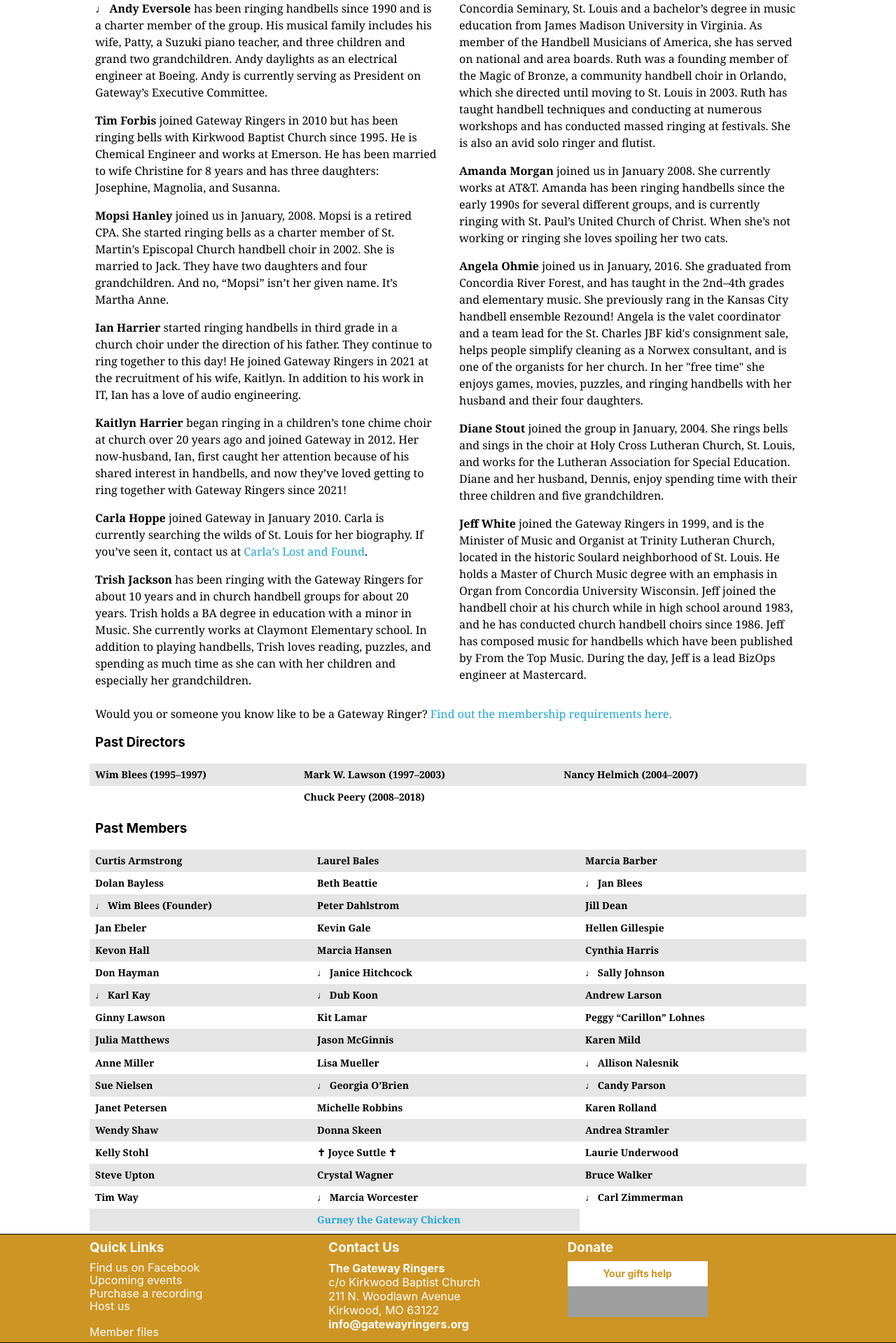
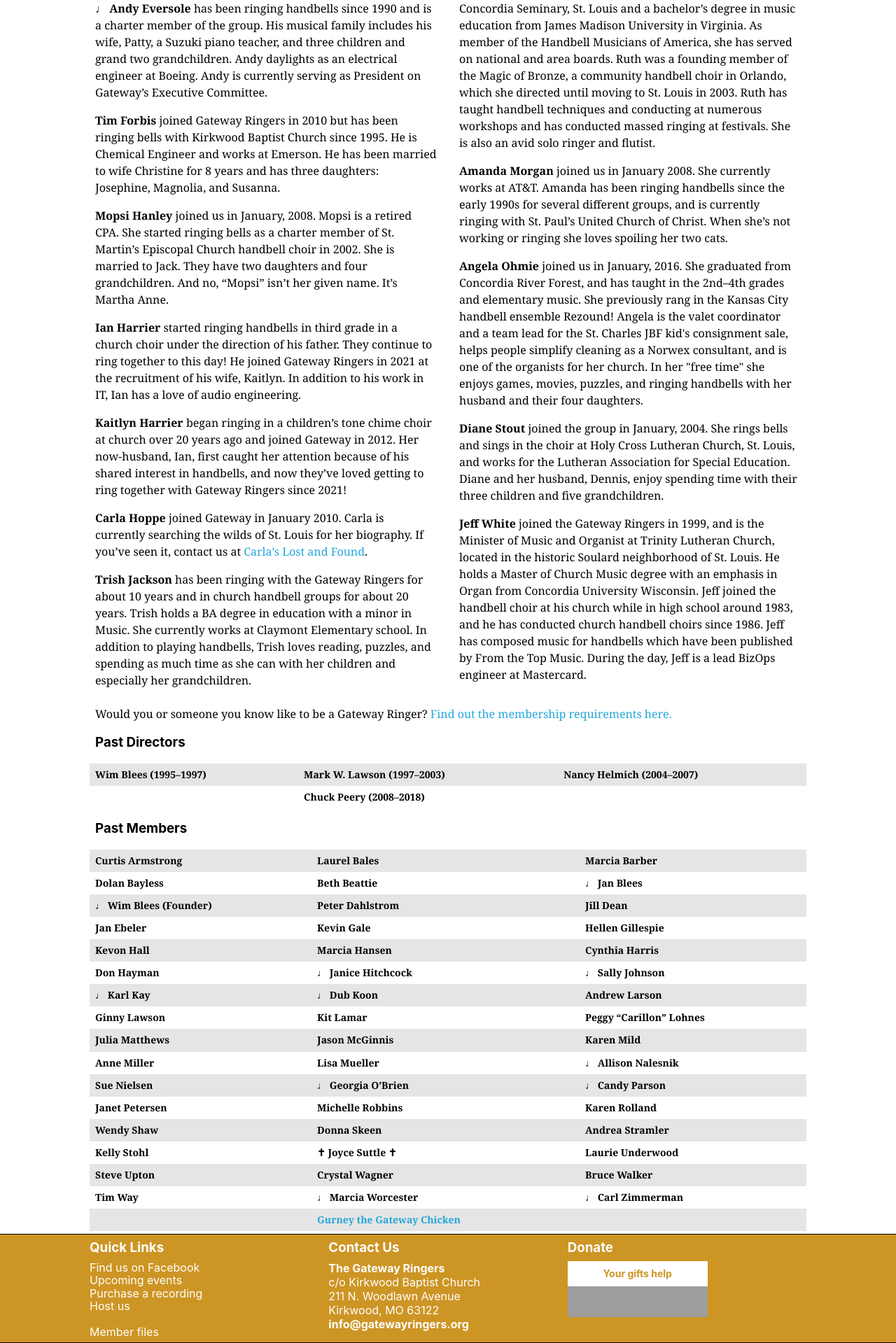
Before and after one commit to GatewayRingers/GatewayRingers.github.io, a Jekyll site: the page built from musicians.html, in a window 1280 px wide. Shown: the part 1535-3454 px from the top of the page at 70% size. Built offline with Jekyll 4.4.1, drawn with Linux system fonts in a browser that asks for light colours; nearby versions of some CDN libraries; grey boxes are pictures that could not be loaded.

Commit message:
Update musicians.html

```diff
--- a/musicians.html
+++ b/musicians.html
@@ -231,6 +231,7 @@ title: Gateway Musicians
             <tr class="stripe-dark">
                 <th class="tl pa2"> </td>
                 <th class="tl pa2"><a class="link blue dim" href="/gurney">Gurney the Gateway Chicken </a></td>
+                <th class="tl pa2"> </td>
             </tr>
             </tbody>
         </table>
```
